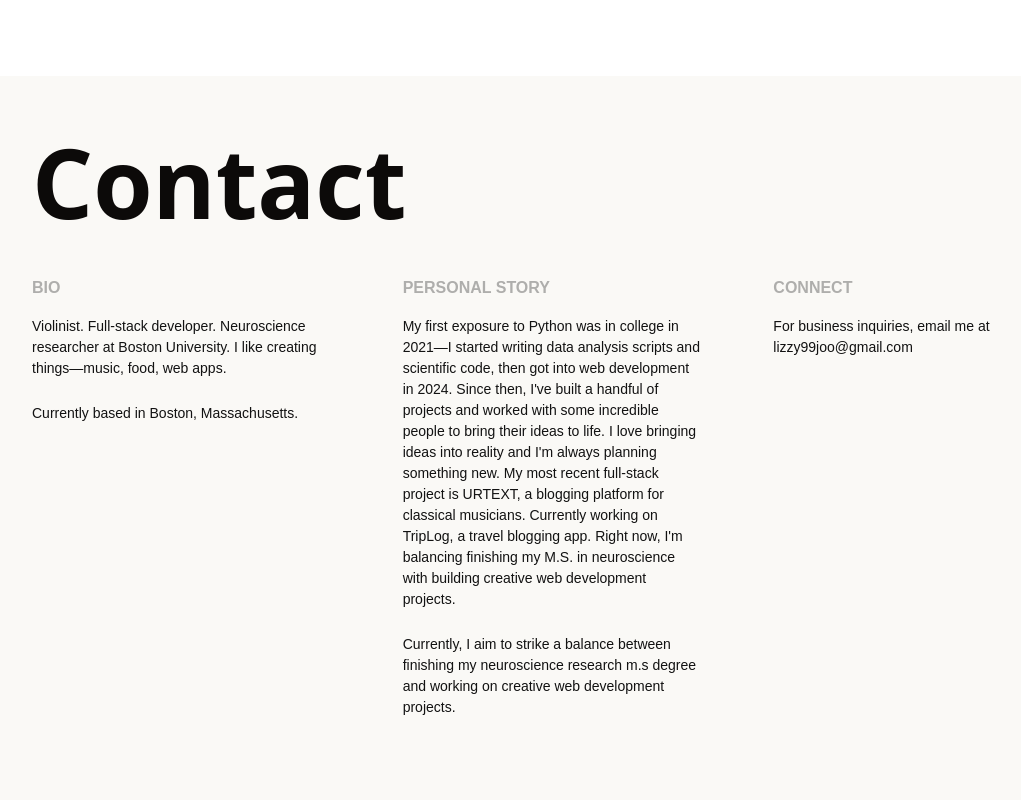
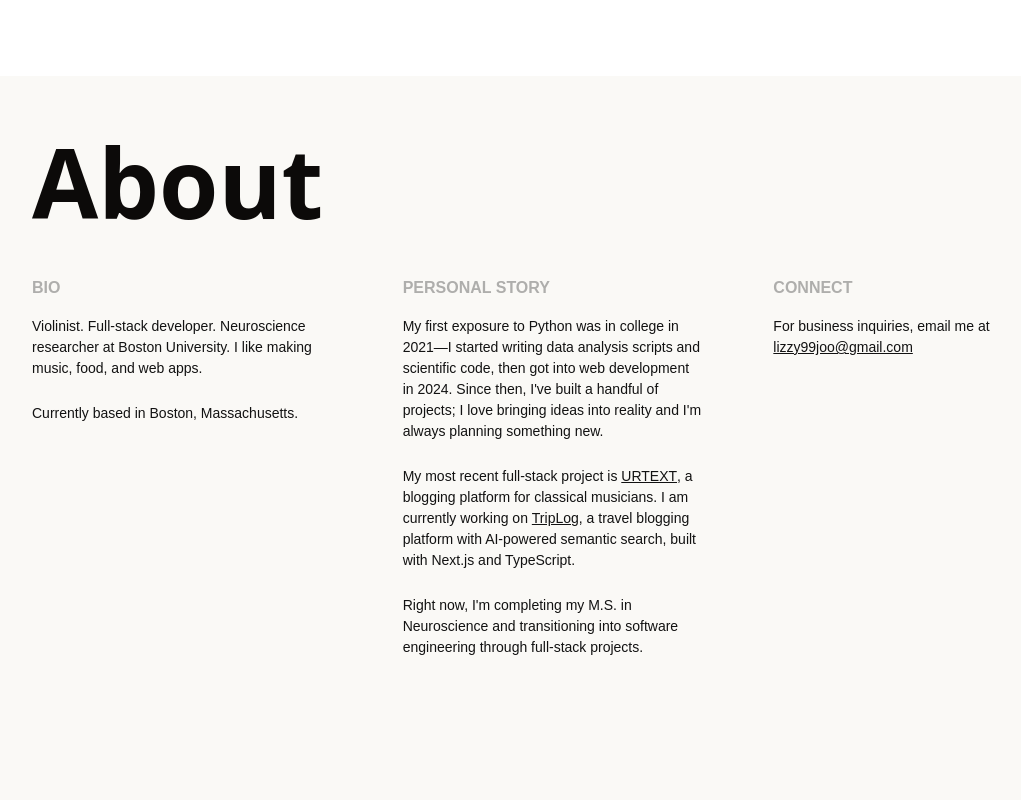
Before and after one commit to lizzyjoo/portfolio, a Next.js app: page / in a window 1280 px wide. Shown: the part 4320-5120 px from the top of the page, without its empty margins (64-1085 px from the left). Built offline with nearby package versions, Linux system fonts and the light colour scheme.

Commit message:
edit personal bio

```diff
--- a/src/components/sections/About.tsx
+++ b/src/components/sections/About.tsx
@@ -18,7 +18,7 @@ export default function About() {
           visibility: "inherit",
         }}
       >
-        Contact
+        About
       </h2>
       <div className="about  mt-10 ">
         <div className="section section-bio">
@@ -26,7 +26,7 @@ export default function About() {
           <div data-copy-wrapper="true">
             <p>
               Violinist. Full-stack developer. Neuroscience researcher at Boston
-              University. I like creating things—music, food, web apps.
+              University. I like making music, food, and web apps.
             </p>
             <br />
             <p>Currently based in Boston, Massachusetts.</p>
@@ -39,19 +39,23 @@ export default function About() {
               My first exposure to Python was in college in 2021—I started
               writing data analysis scripts and scientific code, then got into
               web development in 2024. Since then, I&apos;ve built a handful of
-              projects and worked with some incredible people to bring their
-              ideas to life. I love bringing ideas into reality and I&apos;m
-              always planning something new. My most recent full-stack project
-              is URTEXT, a blogging platform for classical musicians. Currently
-              working on TripLog, a travel blogging app. Right now, I&apos;m
-              balancing finishing my M.S. in neuroscience with building creative
-              web development projects.
+              projects; I love bringing ideas into reality and I&apos;m always
+              planning something new.
             </p>
             <br />
             <p>
-              Currently, I aim to strike a balance between finishing my
-              neuroscience research m.s degree and working on creative web
-              development projects.
+              My most recent full-stack project is{" "}
+              <a href="https://github.com/lizzyjoo/blog-project">URTEXT</a>, a
+              blogging platform for classical musicians. I am currently working
+              on <a href="https://github.com/lizzyjoo/triplog">TripLog</a>, a
+              travel blogging platform with AI-powered semantic search, built
+              with Next.js and TypeScript.
+            </p>
+            <br />
+            <p>
+              Right now, I&apos;m completing my M.S. in Neuroscience and
+              transitioning into software engineering through full-stack
+              projects.
             </p>
           </div>
         </div>
--- a/src/components/sections/about.css
+++ b/src/components/sections/about.css
@@ -40,7 +40,6 @@
 }
 
 .about p,
-.about a,
 .about li {
   color: #121212;
   font-family: Satoshi-Variable, sans-serif;
@@ -50,6 +49,9 @@
   transition: color 0.3s;
 }
 
+.about a {
+  text-decoration: underline;
+}
 .socials {
   gap: 1em;
   display: flex;
```
